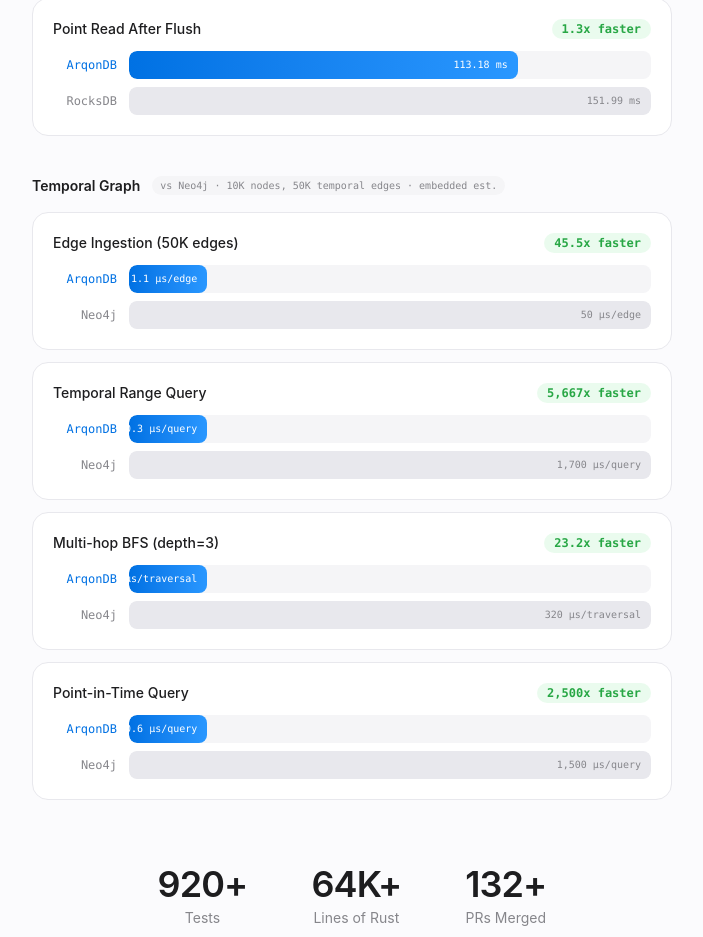
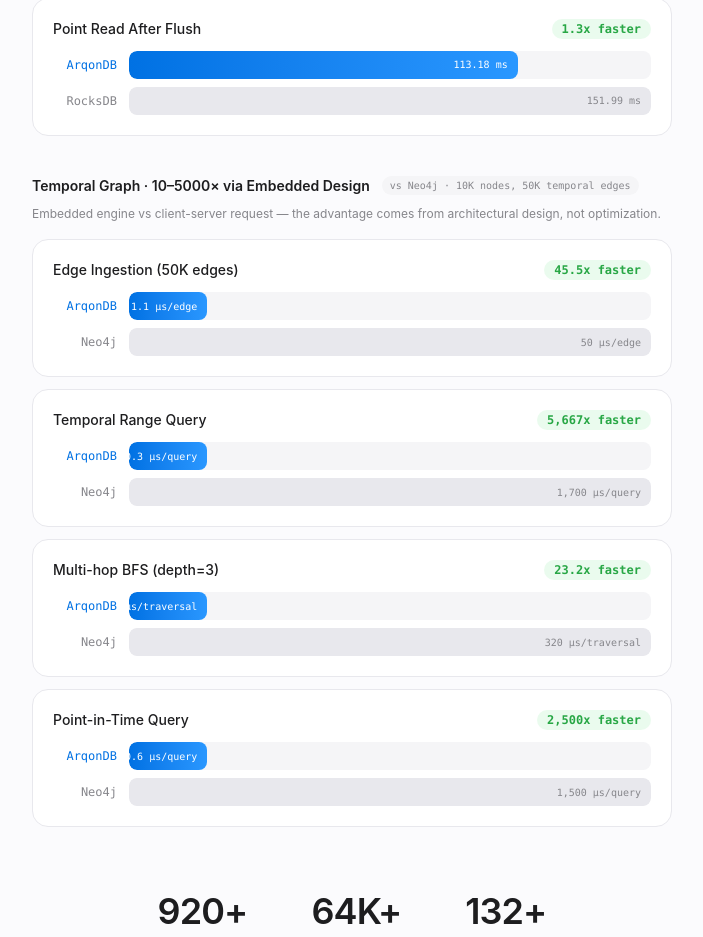
Before and after one commit to AlbericByte/ArqonWeb, a React (Vite) app: page / in a window 1280 px wide. Shown: the part 5025-5962 px from the top of the page, without its empty margins (288-991 px from the left). Built offline with nearby package versions, Linux system fonts and the light colour scheme.

Commit message:
clarify graph benchmark is embedded vs client-server design advantage

```diff
--- a/src/components/Performance.tsx
+++ b/src/components/Performance.tsx
@@ -165,9 +165,12 @@
             transition={{ duration: 0.6, ease: [0.25, 0.1, 0.25, 1] }}
           >
             <div className="flex items-center gap-3 mb-4">
-              <h3 className="text-sm font-semibold text-text">Temporal Graph</h3>
-              <span className="text-[10px] text-text-light font-mono px-2 py-0.5 rounded-full bg-surface-light">vs Neo4j · 10K nodes, 50K temporal edges · embedded est.</span>
+              <h3 className="text-sm font-semibold text-text">Temporal Graph · 10–5000× via Embedded Design</h3>
+              <span className="text-[10px] text-text-light font-mono px-2 py-0.5 rounded-full bg-surface-light">vs Neo4j · 10K nodes, 50K temporal edges</span>
             </div>
+            <p className="text-xs text-text-light mb-4 -mt-2 leading-relaxed">
+              Embedded engine vs client-server request — the advantage comes from architectural design, not optimization.
+            </p>
             <div className="space-y-3">
               {graphBenchmarks.map((b) => <BenchmarkBar key={b.label} b={b} competitorName="Neo4j" />)}
             </div>
```
